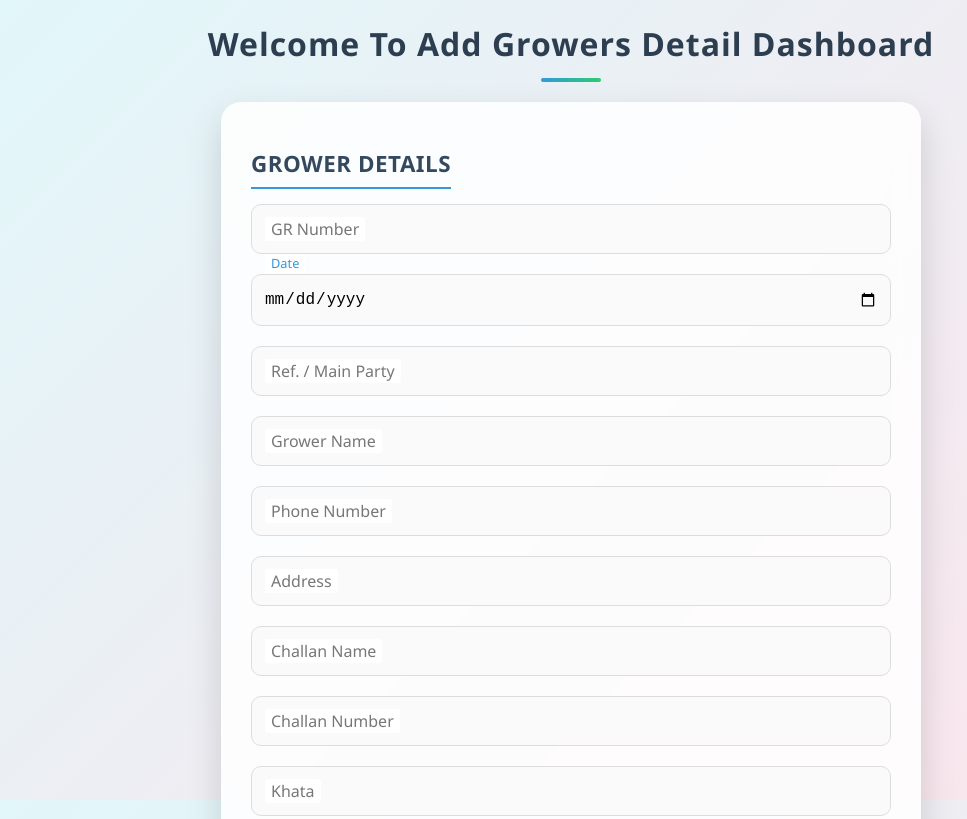
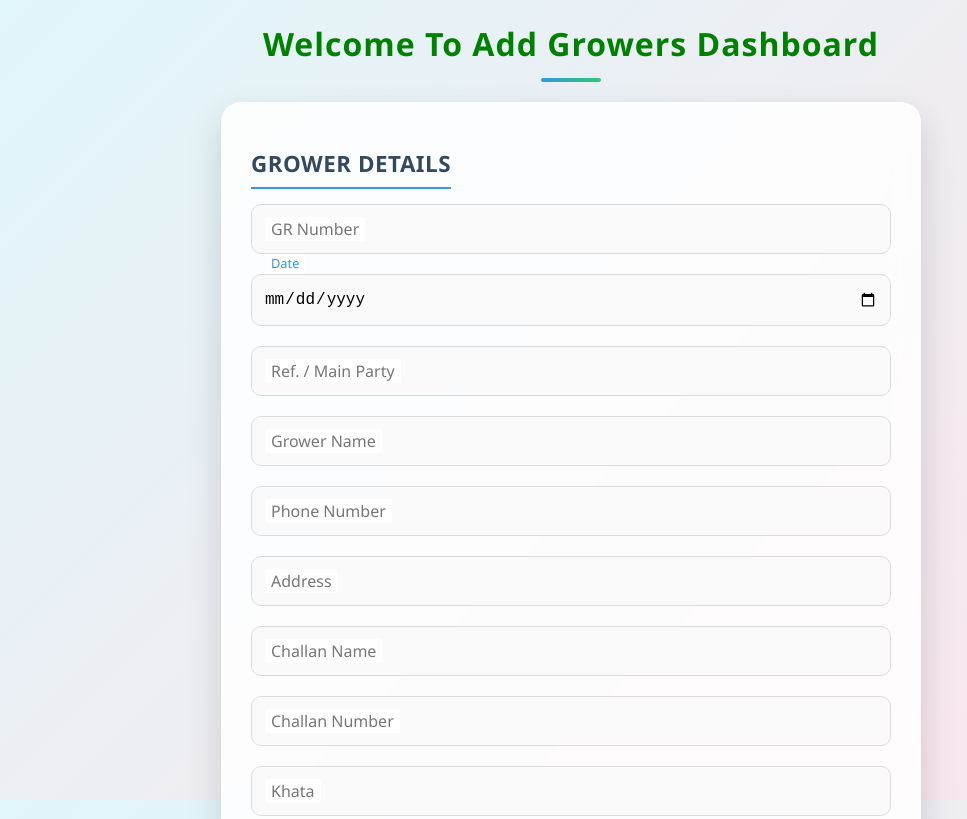
Before and after one commit to dardanishahmad/growerdata.in, a plain HTML site: page index.html in a window 1280 px wide. Shown: the top 819 px of the page, without its empty margins (69-1036 px from the left). Drawn offline with Linux system fonts and the light colour scheme; no server answers.

Commit message:
Update index.html

```diff
--- a/index.html
+++ b/index.html
@@ -22,10 +22,11 @@ body {
 h2 {
   text-align: center;
   margin-bottom: 20px;
-  color: #2c3e50;
+  color: green;
   font-size: 2rem;
   letter-spacing: 1px;
   position: relative;
+
 }
 h2::after {
   content: '';
@@ -244,7 +245,7 @@ button[type="submit"]:hover {
 </head>
 <body>
 
-  <h2>Welcome To Add Growers Detail Dashboard</h2>
+  <h2>Welcome To Add Growers Dashboard</h2>
   <form id="growerForm">
     <div class="section-title">Grower Details</div>
 
```
